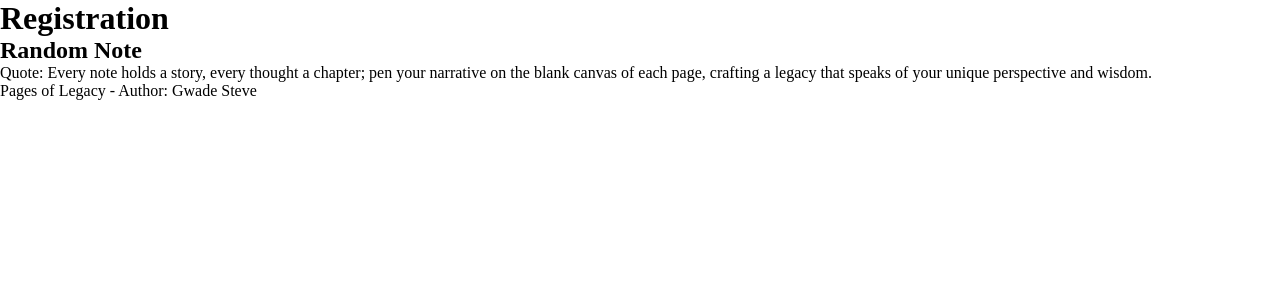
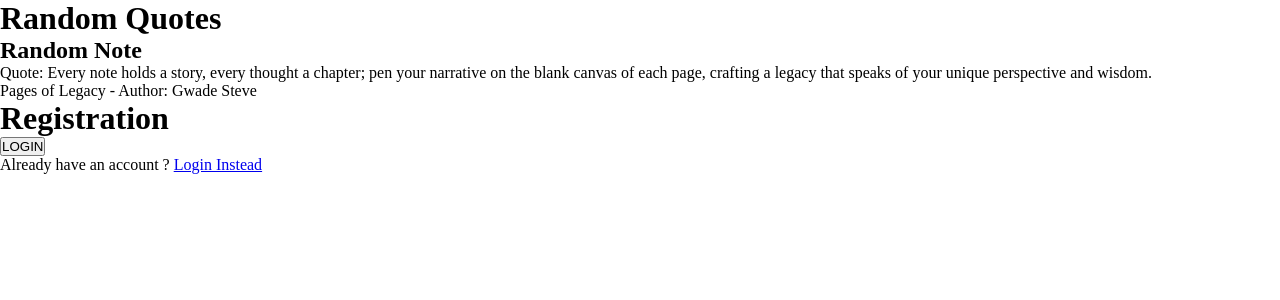
Before and after one commit to GwadeSteve/Note-App, a React (Create React App) app in the folder frontend/: page /register in a window 1280 px wide. Shown: the top 300 px of the page. Built offline with nearby package versions, Linux system fonts and the light colour scheme.

Commit message:
Organised Right Form into a separate component with the form type as prop

```diff
--- a/frontend/src/components/FormLeft.jsx
+++ b/frontend/src/components/FormLeft.jsx
@@ -1,7 +1,7 @@
 import React from "react";
 import RandomNote from "./RandomNote";
 
-const FormLeft = ({page}) => {
+const FormLeft = () => {
 
     const Quotes = [
         {
@@ -28,9 +28,9 @@ const FormLeft = ({page}) => {
 
   return (
 
-    <div>
-      <h1>{page}</h1>
-      <RandomNote quotes={Quotes} />
+    <div className="Left-Form">
+      <h1>Random Quotes</h1>
+      <RandomNote quotes={Quotes}/>
     </div>
   )
 }
--- /dev/null
+++ b/frontend/src/components/FormRight.jsx
@@ -0,0 +1,27 @@
+import React from "react";
+import { Link } from "react-router-dom";
+
+const FormRight = ({page}) => {
+
+    return (
+        <div className="Right-Form">
+          <h1>{page}</h1>
+          {page === 'Login' ? (
+            <form method="POST">
+              {/* Your Login form elements */}
+              <button type="submit">LOGIN</button>
+              <p>Don't yet have an account ? <Link to="/register">Create an account</Link></p>
+            </form>
+          ) : (
+            <form method="POST">
+              {/* Your Registration form elements */}
+
+              <button type="submit">LOGIN</button>
+              <p>Already have an account ? <Link to="/login">Login Instead</Link></p>
+            </form>
+          )}
+        </div>
+      );
+}
+
+export default FormRight;
--- a/frontend/src/pages/LoginPage.jsx
+++ b/frontend/src/pages/LoginPage.jsx
@@ -1,5 +1,6 @@
 import React from 'react';
 import FormLeft from "../components/FormLeft";
+import FormRight from '../components/FormRight';
 
 const LoginPage = () => {
   const { pathname } = window.location;
@@ -7,7 +8,8 @@ const LoginPage = () => {
 
   return (
     <div>
-      <FormLeft page={name} />
+      <FormLeft />
+      <FormRight page={name} />
     </div>
   );
 };
--- a/frontend/src/pages/RegistrationPage.jsx
+++ b/frontend/src/pages/RegistrationPage.jsx
@@ -1,5 +1,6 @@
 import React from 'react';
 import FormLeft from "../components/FormLeft";
+import FormRight from '../components/FormRight';
 
 const RegistrationPage = () => {
   const { pathname } = window.location;
@@ -7,7 +8,8 @@ const RegistrationPage = () => {
 
   return (
     <div>
-      <FormLeft page={name} />
+      <FormLeft />
+      <FormRight page={name} />
     </div>
   );
 };
```
Also changed, not shown: 2 other files (tests, documents, lock files or other folders).
